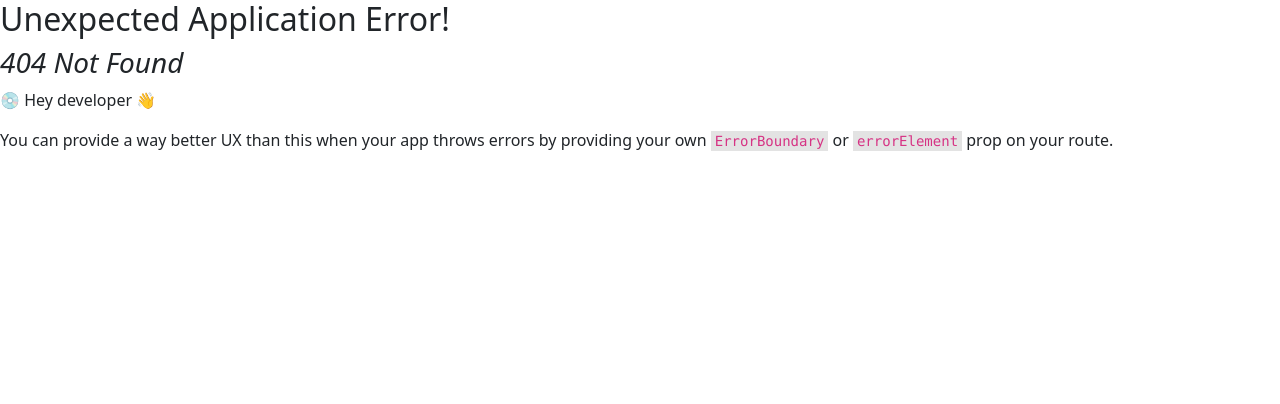
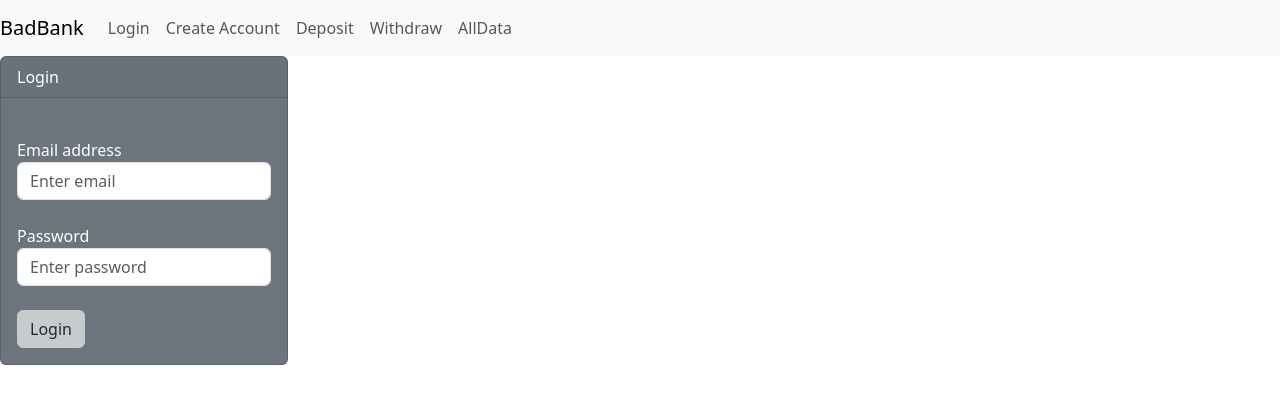
Before and after one commit to AlfonsoNango/AlfonsoMolina-Bank-App, a React (Vite) app: page /login in a window 1280 px wide. Before the commit this address had no page. Shown: the top 404 px of the page. Built offline with nearby package versions, Linux system fonts and the light colour scheme.

Commit message:
new login features

```diff
--- a/index.html
+++ b/index.html
@@ -9,8 +9,7 @@
   <body>
     <div id="root"></div>
     <script type="module" src="/src/main.jsx"></script>
-    <!-- <script src="context.js" defer type="text/babel"></script>
-    <script src="navbar.js" defer type="text/babel"></script>
+    <!-- <script src="navbar.js" defer type="text/babel"></script>
     <script src="createaccount.js" defer type="text/babel"></script>
     <script src="login.js" defer type="text/babel"></script>
     <script src="deposit.js" type="text/babel"></script>
--- a/src/alldata.jsx
+++ b/src/alldata.jsx
@@ -12,6 +12,7 @@ export default function AllData() {
             <th scope="col">Mail</th>
             <th scope="col">Password</th>
             <th scope="col">Balance</th>
+            <th scope="col">isLogged</th>
           </tr>
         </thead>
 
@@ -22,6 +23,7 @@ export default function AllData() {
               <td>{item.email}</td>
               <td>{item.password}</td>
               <td>{item.balance}</td>
+              <td>{item.isLogged}</td>
             </tr>
           ))}
         </tbody>
--- a/src/deposit.jsx
+++ b/src/deposit.jsx
@@ -1,6 +1,6 @@
 import { useState, useContext } from "react";
-import Card from "./card";
-import { UserContext } from "./main";
+import Card from "./card.jsx";
+import { UserContext } from "./main.jsx";
 
 export default function Deposit() {
   const ctx = useContext(UserContext);
--- /dev/null
+++ b/src/login.jsx
@@ -0,0 +1,95 @@
+import Card from "./card.jsx";
+import { useState, useContext } from "react";
+import { UserContext } from "./main.jsx";
+
+export default function Login() {
+  const ctx = useContext(UserContext);
+  const [status, setStatus] = useState("");
+  const [email, setEmail] = useState("");
+  const [password, setPassword] = useState("");
+  const [isLogged, setIsLogged] = useState(false);
+
+  const userEmail = ctx.users[0].email;
+  console.log(userEmail);
+  const userPassword = ctx.users[0].password;
+  console.log(userPassword);
+  const userName = ctx.users[0].name;
+
+  function validate(field) {
+    if (!field) {
+      setStatus("Error");
+      setTimeout(() => setStatus(""), 3000);
+      return false;
+    }
+    if (email === userEmail && password === userPassword) {
+      ctx.users[0].isLogged = "true";
+      setIsLogged(true);
+      setStatus("logged");
+      setTimeout(() => setStatus(""), 3000);
+      return true;
+    } else {
+      setStatus("wrong credentials");
+      setTimeout(() => setStatus(""), 3000);
+      return false;
+    }
+  }
+
+  function handleLogin() {
+    console.log(email, password);
+    if (!validate(email, "email")) return;
+    if (!validate(password, "password")) return;
+  }
+
+  return (
+    <Card
+      bgcolor="secondary"
+      header="Login"
+      status={status}
+      body={
+        isLogged ? (
+          <>
+            <h5>Welcome {userName}, now you are logged</h5>
+
+            <button type="submit" className="btn btn-light">
+              clik here to unlog
+            </button>
+          </>
+        ) : (
+          <>
+            <br />
+            Email address
+            <br />
+            <input
+              type="input"
+              className="form-control"
+              id="email"
+              placeholder="Enter email"
+              value={email}
+              onChange={(e) => setEmail(e.currentTarget.value)}
+            />
+            <br />
+            Password
+            <br />
+            <input
+              type="password"
+              className="form-control"
+              id="password"
+              placeholder="Enter password"
+              value={password}
+              onChange={(e) => setPassword(e.currentTarget.value)}
+            />
+            <br />
+            <button
+              type="submit"
+              className="btn btn-light"
+              onClick={handleLogin}
+              disabled={!email || !password}
+            >
+              Login
+            </button>
+          </>
+        )
+      }
+    />
+  );
+}
--- a/src/main.jsx
+++ b/src/main.jsx
@@ -2,11 +2,13 @@ import React, { createContext } from "react";
 import { createBrowserRouter, RouterProvider, Outlet } from "react-router-dom";
 import ReactDOM from "react-dom/client";
 import NavBar from "./navbar.jsx";
+import Home from "./home.jsx";
+import Login from "./login.jsx";
 import CreateAccount from "./createaccount.jsx";
 import Deposit from "./deposit.jsx";
-import Withdraw from "./withdraw..jsx";
+import Withdraw from "./withdraw.jsx";
 import AllData from "./alldata.jsx";
-import Home from "./home.jsx";
+
 import "bootstrap/dist/css/bootstrap.css";
 
 export const UserContext = createContext();
@@ -22,6 +24,7 @@ function Spa() {
               email: "abel@mit.edu",
               password: "secret",
               balance: 100,
+              isLogged: "false",
             },
           ],
         }}
@@ -38,6 +41,7 @@ const router = createBrowserRouter([
     element: <Spa />,
     children: [
       { path: "/", element: <Home /> },
+      { path: "/login/", element: <Login /> },
       { path: "/createaccount/", element: <CreateAccount /> },
       { path: "/deposit/", element: <Deposit /> },
       { path: "/withdraw/", element: <Withdraw /> },
--- a/src/navbar.jsx
+++ b/src/navbar.jsx
@@ -20,6 +20,11 @@ export default function NavBar() {
         </button>
         <div className="collapse navbar-collapse" id="navbarNav">
           <ul className="navbar-nav">
+            <li className="nav-item">
+              <NavLink className="nav-link" to={`/login/`}>
+                Login
+              </NavLink>
+            </li>
             <li className="nav-item">
               <NavLink className="nav-link" to={`/createaccount/`}>
                 Create Account
```
Also changed, not shown: src/withdraw.jsx (renamed from src/withdraw..jsx).
